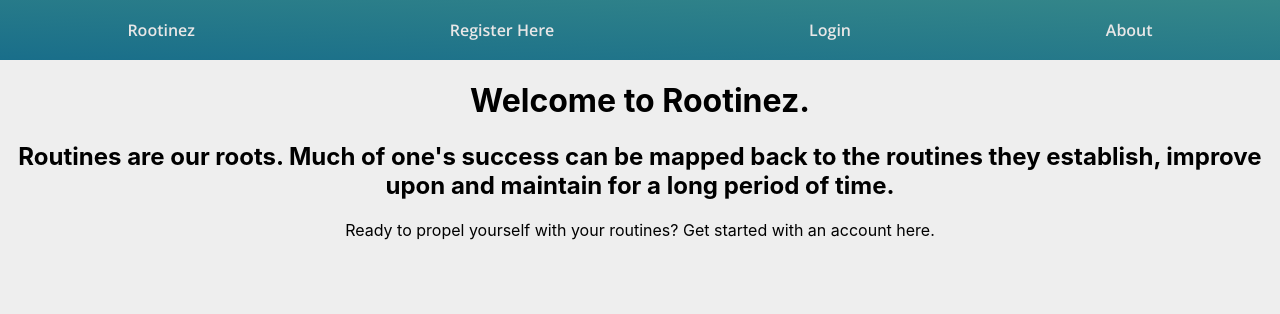
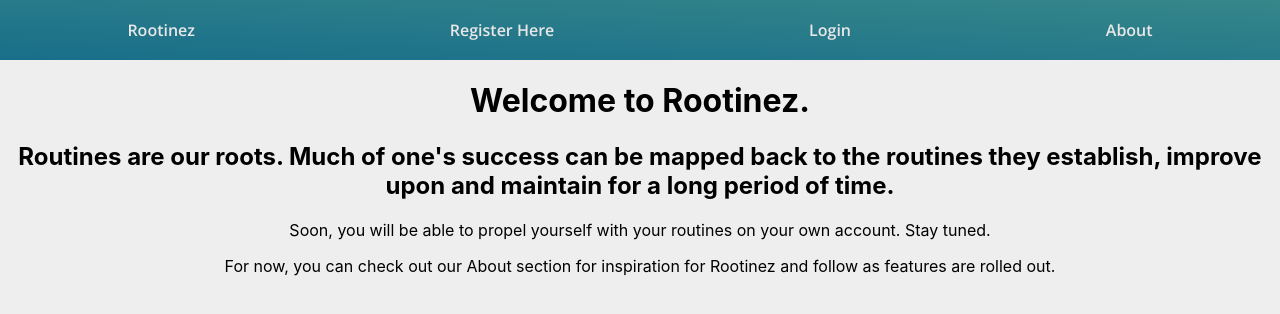
Before and after one commit to nicholasmeade/Rootinez, a React (Create React App) app in the folder rootinez-app/: page /#/ in a window 1280 px wide. Shown: the top 314 px of the page. Built offline with nearby package versions, Linux system fonts and the light colour scheme.

Commit message:
security updates

```diff
--- a/rootinez-app/src/Components/Home.js
+++ b/rootinez-app/src/Components/Home.js
@@ -14,7 +14,9 @@ const Home = () => {
                 <h2>Routines are our roots. Much of one's success can be mapped back to the routines they establish, improve upon and maintain for a long period of time.</h2>
             </div>
             <div className="register-container">
-                <p>Ready to propel yourself with your routines? Get started with an account <Link className='register-tab' to='/register'><span className="register-link-text">here</span></Link>.</p>
+                <p>Soon, you will be able to propel yourself with your routines on your own account. Stay tuned.</p>
+                <p>For now, you can check out our About section for inspiration for Rootinez and follow as features are rolled out.</p>
+                {/* <p>Ready to propel yourself with your routines? Get started with an account <Link className='register-tab' to='/register'><span className="register-link-text">here</span></Link>.</p> */}
             </div>
         </div>
      );
--- a/rootinez-app/src/Components/Register.js
+++ b/rootinez-app/src/Components/Register.js
@@ -52,7 +52,7 @@ const Register = (props) => {
                 <button><Link className='home-tab' to='/'>Rootinez</Link></button>
                 <button><Link className='login-tab' to='/login'>Login</Link></button>
             </header>
-                <h1>We're happy to have you join Rootinez. Please make an account below.</h1>
+                <h1>We're happy to have you join Rootinez. Soon you will be able to make your own account to use on Rootinez.</h1>
                 <form onSubmit={handleSubmit}>
                     <label>
                         Email: <input type="text" name="username" value={email} onChange={updateEmail} />
```
Also changed, not shown: 2 other files (tests, documents, lock files or other folders).
